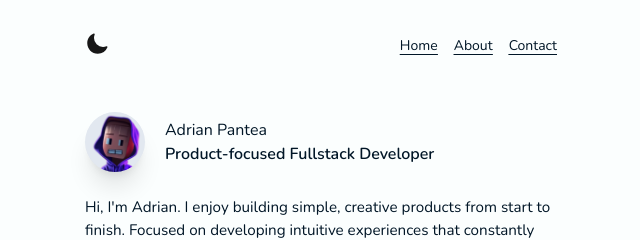
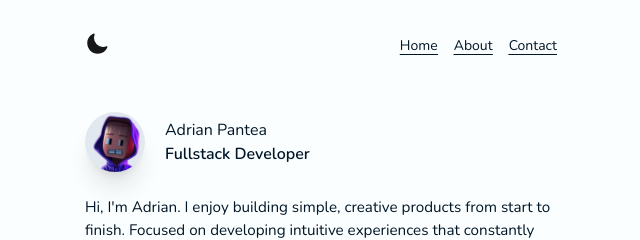
Before and after one commit to adrianp2021/simple-portfolio, a Next.js app: page / in a window 1280 px wide. Shown: the top 240 px of the page, without its empty margins (319-959 px from the left). Built offline with nearby package versions, Linux system fonts and the light colour scheme.

Commit message:
changed job title

```diff
--- a/app/page.js
+++ b/app/page.js
@@ -154,7 +154,7 @@ export default function Home() {
                   Adrian Pantea
                 </h1>
                 <p className="font-semibold  ">
-                  Product-focused Fullstack Developer
+                  Fullstack Developer
                 </p>
               </div>
             </div>
```
